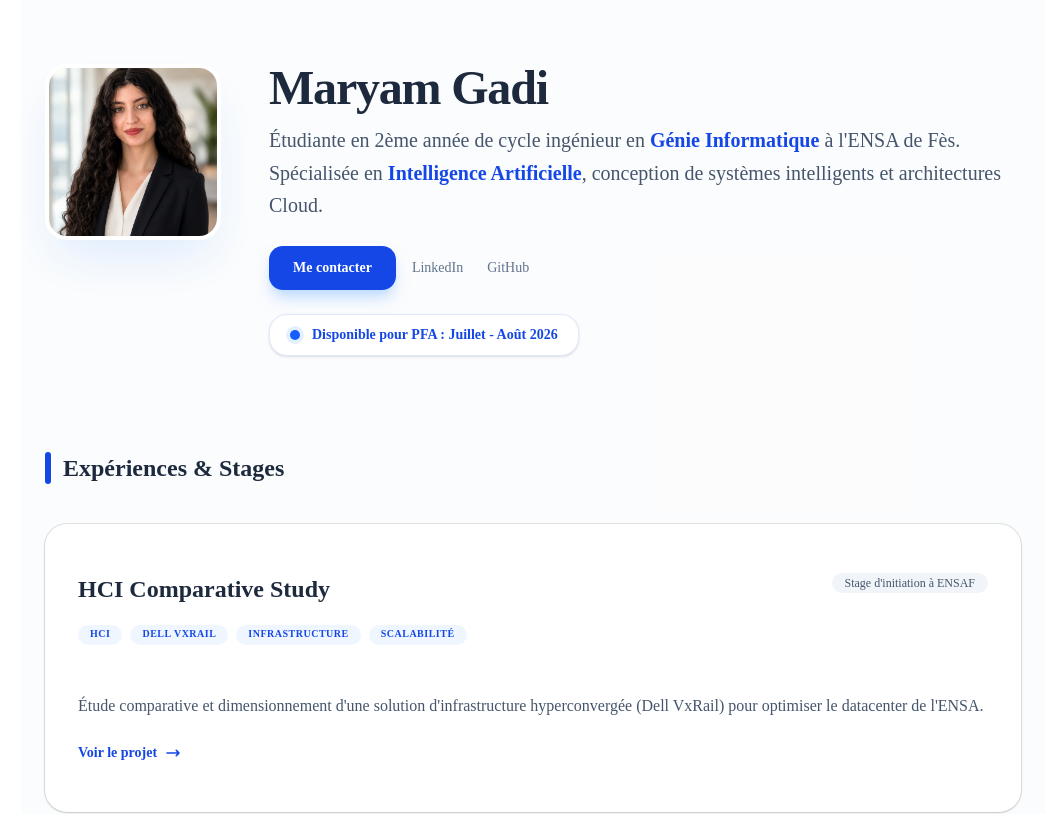
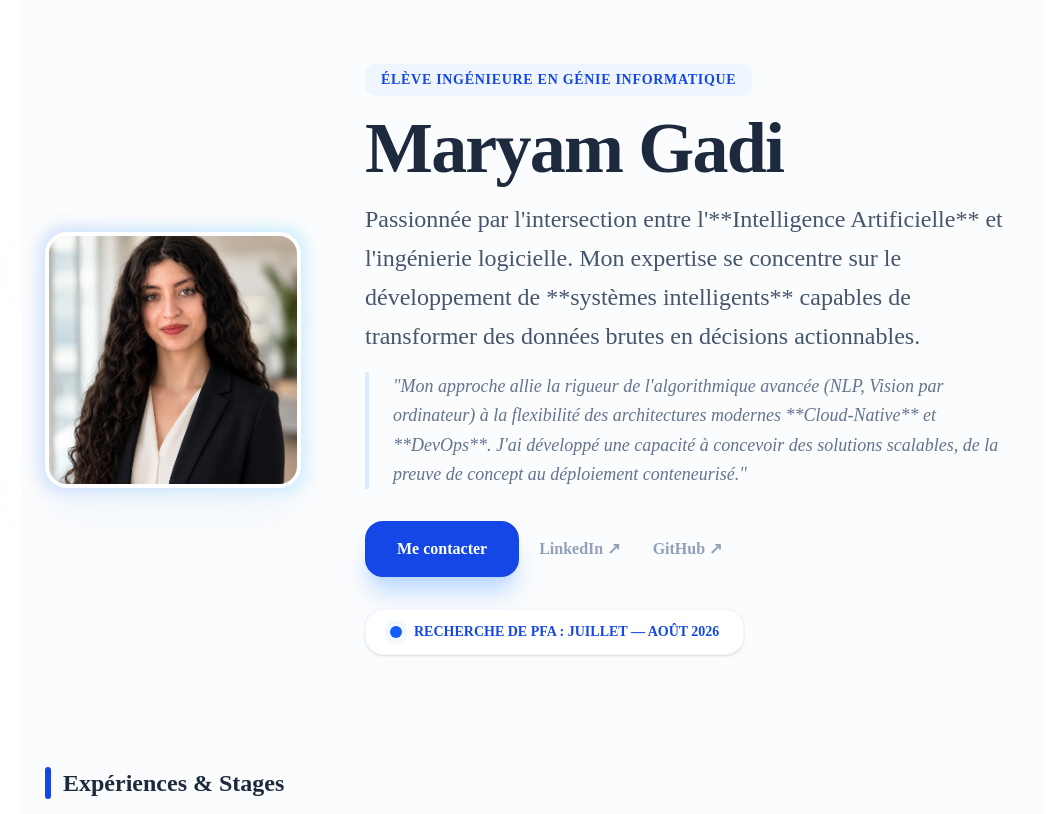
Before and after one commit to maryamgadi/Portfolio, a Next.js app: page / in a window 1280 px wide. Shown: the top 814 px of the page, without its empty margins (107-1160 px from the left). Built offline with nearby package versions, Linux system fonts and the light colour scheme.

Commit message:
design: complete professional portfolio update

```diff
--- a/app/page.tsx
+++ b/app/page.tsx
@@ -3,54 +3,67 @@ import { Badge } from "@/components/ui/badge";
 import { projects } from "@/data/projects";
 
 export default function Home() {
+  // Filtrage des projets par type
   const stages = projects.filter(p => p.type === "Stage");
   const hackathons = projects.filter(p => p.type === "Hackathon");
   const mainProjects = projects.filter(p => p.type === "Projet");
   const miniProjects = projects.filter(p => p.type === "Mini-Projet");
 
   return (
-    // Fond légèrement teinté en bleu très clair (slate-50) pour un aspect moins agressif que le blanc pur
     <main className="min-h-screen bg-slate-50/50 max-w-5xl mx-auto py-16 px-6 font-sans text-slate-900">
 
-      {/* --- HERO SECTION --- */}
-      <header className="mb-24 flex flex-col md:flex-row items-center md:items-start gap-12">
+      {/* --- HERO SECTION AGRANDIE --- */}
+      <header className="mb-28 flex flex-col md:flex-row items-center md:items-center gap-16 min-h-[400px]">
+        {/* Photo de profil avec effet de profondeur */}
         <div className="shrink-0">
-          <img
-            src="/profile.png"
-            alt="Maryam Gadi"
-            className="w-44 h-44 rounded-3xl object-cover border-4 border-white shadow-2xl shadow-blue-100"
-          />
+          <div className="relative">
+            <div className="absolute -inset-1 bg-gradient-to-r from-blue-600 to-sky-400 rounded-3xl blur opacity-20"></div>
+            <img
+              src="/profile.png"
+              alt="Maryam Gadi"
+              className="relative w-56 h-56 md:w-64 md:h-64 rounded-3xl object-cover border-4 border-white shadow-2xl shadow-blue-100/50"
+            />
+          </div>
         </div>
 
-        <div className="space-y-6 text-center md:text-left">
-          <div className="space-y-3">
-            <h1 className="text-5xl font-extrabold tracking-tight text-slate-800">
+        <div className="space-y-8 text-center md:text-left flex-1">
+          <div className="space-y-4">
+            <div className="inline-block px-4 py-1.5 bg-blue-50 text-blue-700 rounded-lg text-sm font-bold uppercase tracking-wider">
+              Élève Ingénieure en Génie Informatique
+            </div>
+            <h1 className="text-6xl md:text-7xl font-black tracking-tight text-slate-800">
               Maryam Gadi
             </h1>
-            <p className="text-xl text-slate-600 max-w-3xl leading-relaxed">
-              Étudiante en 2ème année de cycle ingénieur en <span className="text-blue-700 font-semibold">Génie Informatique</span> à l'ENSA de Fès.
-              Spécialisée en <span className="text-blue-700 font-semibold">Intelligence Artificielle</span>,
-              conception de systèmes intelligents et architectures Cloud.
+            <p className="text-xl md:text-2xl text-slate-600 max-w-4xl leading-relaxed">
+              Passionnée par l'intersection entre l'**Intelligence Artificielle** et l'ingénierie logicielle.
+              Mon expertise se concentre sur le développement de **systèmes intelligents** capables de transformer des données brutes en décisions actionnables.
+            </p>
+            <p className="text-lg text-slate-500 max-w-4xl leading-relaxed italic border-l-4 border-blue-100 pl-6">
+              "Mon approche allie la rigueur de l'algorithmique avancée (NLP, Vision par ordinateur) à la flexibilité des architectures modernes **Cloud-Native** et **DevOps**. J'ai développé une capacité à concevoir des solutions scalables, de la preuve de concept au déploiement conteneurisé."
             </p>
           </div>
 
-          <div className="flex flex-wrap gap-4 justify-center md:justify-start items-center">
+          <div className="flex flex-wrap gap-5 justify-center md:justify-start items-center">
             <a href="mailto:maryam04gadi@gmail.com"
-               className="text-sm font-semibold bg-blue-700 text-white px-6 py-3 rounded-xl hover:bg-blue-800 transition-all shadow-lg shadow-blue-200">
+               className="text-md font-bold bg-blue-700 text-white px-8 py-4 rounded-2xl hover:bg-blue-800 transition-all shadow-xl shadow-blue-200 active:scale-95">
               Me contacter
             </a>
-            <div className="flex gap-6 text-sm font-medium text-slate-500">
-              <a href="https://linkedin.com/in/maryam-gadi" target="_blank" className="hover:text-blue-700 transition-colors">LinkedIn</a>
-              <a href="https://github.com/maryamgadi" target="_blank" className="hover:text-blue-700 transition-colors">GitHub</a>
+            <div className="flex gap-8 text-md font-semibold text-slate-400">
+              <a href="https://linkedin.com/in/maryam-gadi" target="_blank" className="hover:text-blue-700 transition-colors flex items-center gap-2">
+                LinkedIn ↗
+              </a>
+              <a href="https://github.com/maryamgadi" target="_blank" className="hover:text-blue-700 transition-colors flex items-center gap-2">
+                GitHub ↗
+              </a>
             </div>
           </div>
 
-          <div className="inline-flex items-center gap-3 bg-white text-blue-700 px-5 py-2.5 rounded-2xl text-sm font-bold border border-blue-100 shadow-sm">
-            <span className="relative flex h-2.5 w-2.5">
+          <div className="inline-flex items-center gap-3 bg-white text-blue-700 px-6 py-3 rounded-2xl text-sm font-black border border-blue-50 shadow-sm">
+            <span className="relative flex h-3 w-3">
               <span className="animate-ping absolute inline-flex h-full w-full rounded-full bg-blue-400 opacity-75"></span>
-              <span className="relative inline-flex rounded-full h-2.5 w-2.5 bg-blue-600"></span>
+              <span className="relative inline-flex rounded-full h-3 w-3 bg-blue-600"></span>
             </span>
-            Disponible pour PFA : Juillet - Août 2026
+            RECHERCHE DE PFA : JUILLET — AOÛT 2026
           </div>
         </div>
       </header>
@@ -109,7 +122,7 @@ export default function Home() {
         </div>
       </section>
 
-      {/* --- SECTION ENGAGEMENT --- */}
+      {/* --- FOOTER / ENGAGEMENT --- */}
       <footer className="border-t border-slate-200 pt-20 pb-10">
         <h2 className="text-2xl font-bold mb-12 text-center text-slate-800">Engagement Associatif</h2>
         <div className="grid grid-cols-1 md:grid-cols-3 gap-8">
@@ -129,6 +142,7 @@ export default function Home() {
   );
 }
 
+// Composant de carte réutilisable
 function ProjectCard({ project, highlight = false, isMini = false, accentColor }: { project: any, highlight?: boolean, isMini?: boolean, accentColor: string }) {
   const accentClasses: any = {
     blue: "hover:border-blue-200 border-transparent",
@@ -138,7 +152,7 @@ function ProjectCard({ project, highlight = false, isMini = false, accentColor }
   };
 
   return (
-    <Card className={`group overflow-hidden transition-all duration-300 border bg-white rounded-3xl shadow-sm ${accentClasses[accentColor]} ${highlight ? 'bg-gradient-to-br from-white to-blue-50/30 border-blue-100' : ''}`}>
+    <Card className={`group overflow-hidden transition-all duration-300 border bg-white rounded-3xl shadow-sm ${accentClasses[accentColor]} ${highlight ? 'bg-gradient-to-br from-white to-blue-50/30 border-blue-100 shadow-md' : ''}`}>
       <CardHeader className={isMini ? 'p-6' : 'p-8'}>
         <div className="flex justify-between items-start mb-4">
           <CardTitle className={`${isMini ? 'text-lg' : 'text-2xl'} font-bold text-slate-800`}>
```
